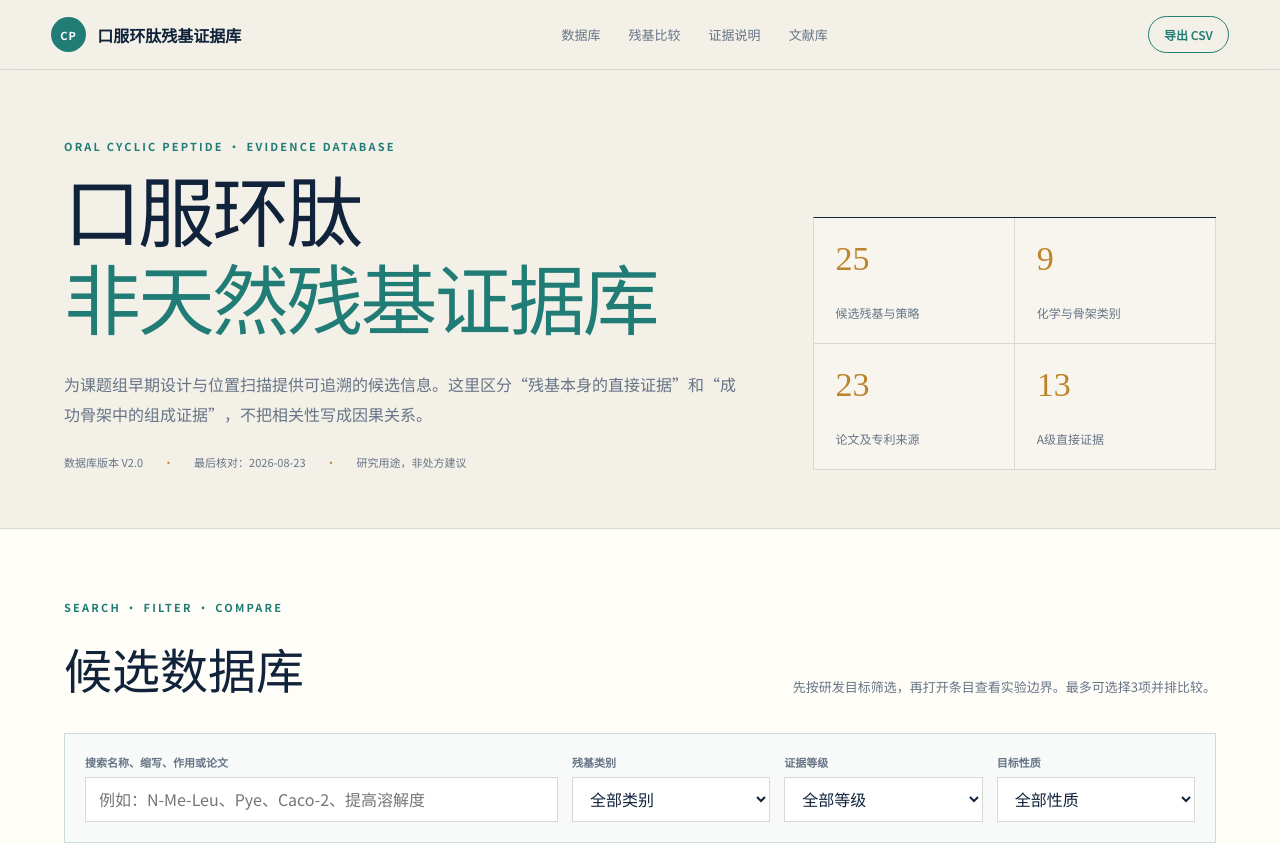
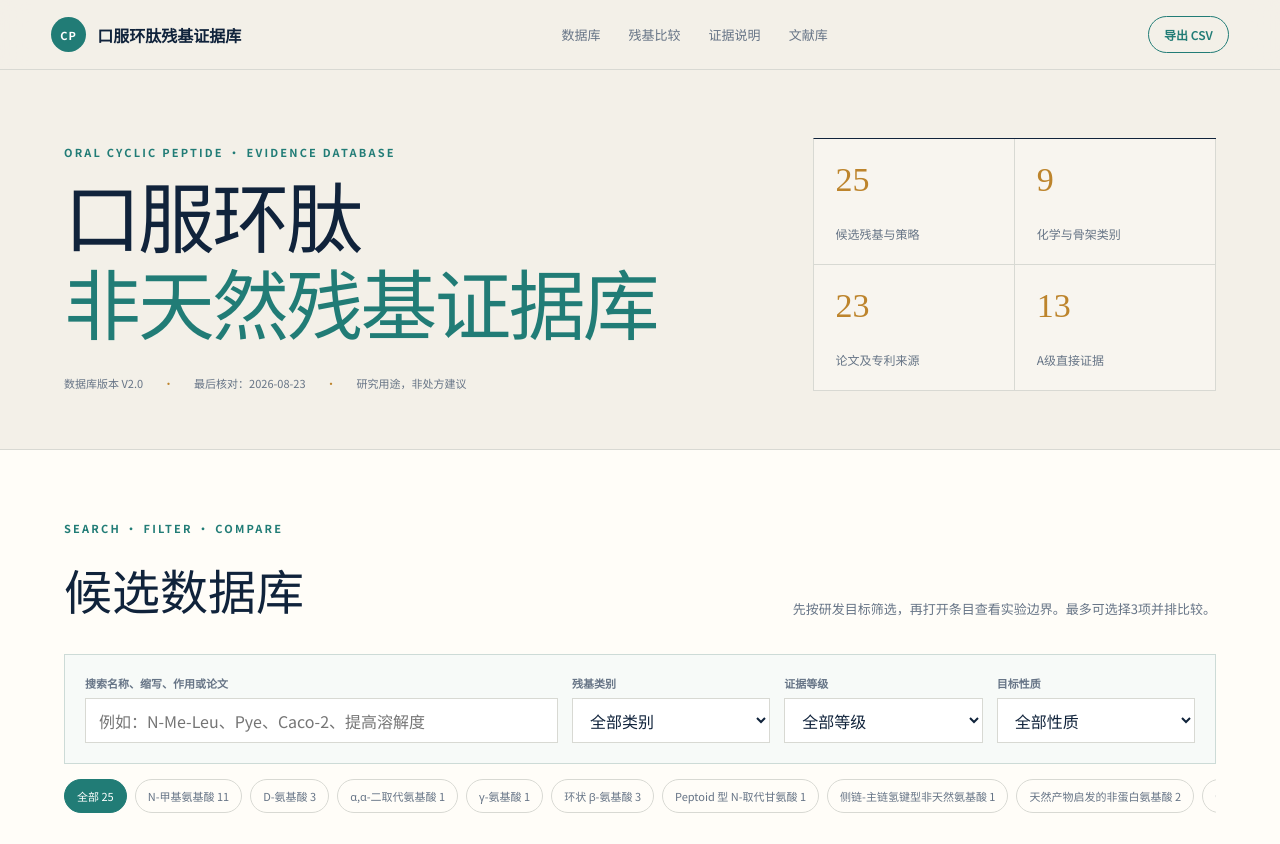
Before and after one commit to 1289850360/oral-cyclic-peptide-ncaa, a Next.js app: page / in a window 1280 px wide. Shown: the top 844 px of the page. Built offline with nearby package versions, Linux system fonts and the light colour scheme.

Commit message:
Refine database layout and collapse literature library

```diff
--- a/app/globals.css
+++ b/app/globals.css
@@ -59,7 +59,6 @@ h1, h2, h3, h4, p { margin-top: 0; }
 .eyebrow { margin: 0 0 18px; color: var(--teal); font-size: 11px; font-weight: 700; letter-spacing: .2em; }
 h1 { margin-bottom: 22px; font-family: "Noto Serif SC", serif; font-size: clamp(46px, 6vw, 78px); line-height: 1.14; letter-spacing: -.035em; font-weight: 500; }
 h1 em { color: var(--teal); font-style: normal; }
-.lede { max-width: 780px; margin-bottom: 24px; color: var(--muted); font-size: 16px; line-height: 1.9; }
 .version-line { display: flex; flex-wrap: wrap; gap: 8px 20px; color: var(--muted); font-size: 11px; }
 .version-line span + span::before { content: "·"; margin-right: 20px; color: var(--gold); }
 
@@ -135,23 +134,15 @@ h1 em { color: var(--teal); font-style: normal; }
 .comparison-table td { color: #c4ced9; }
 .mini-level { width: 24px; height: 24px; margin-right: 8px; display: inline-grid; place-items: center; border-radius: 50%; color: var(--ink); background: #8dd3cc; font-weight: 700; }
 .clear-comparison { margin-top: 14px; padding: 9px 13px; border: 1px solid #516176; color: #c4ced9; background: transparent; cursor: pointer; }
-.comparison-placeholder { max-width: 1450px; min-height: 170px; margin: 0 auto; padding: 30px; display: flex; align-items: center; gap: 28px; border: 1px solid #34465b; }
-.comparison-placeholder span { color: var(--gold); font-family: "Noto Serif SC", serif; font-size: 42px; }
-.comparison-placeholder p { max-width: 600px; margin: 0; color: #aebaca; line-height: 1.8; }
-
 .evidence-grid { max-width: 1450px; margin: 0 auto; display: grid; grid-template-columns: repeat(4, 1fr); border-top: 1px solid var(--ink); border-left: 1px solid var(--line); }
 .evidence-grid article { min-height: 205px; padding: 23px; border-right: 1px solid var(--line); border-bottom: 1px solid var(--line); }
 .evidence-grid article > span { color: var(--gold); font-family: "Noto Serif SC", serif; font-size: 30px; }
 .evidence-grid h3 { margin: 25px 0 9px; font-size: 15px; }
 .evidence-grid p { margin-bottom: 0; color: var(--muted); font-size: 11px; line-height: 1.8; }
-.old-paper-note { max-width: 1450px; margin: 25px auto 0; padding: 24px; display: grid; grid-template-columns: .65fr 1fr 1.4fr; gap: 28px; align-items: start; border: 1px solid #d7c7a7; background: #fbf7ed; }
-.old-paper-note > strong { color: var(--gold); font-family: "Noto Serif SC", serif; font-size: 19px; line-height: 1.6; }
-.old-paper-note > p { margin: 0; color: var(--muted); font-size: 12px; line-height: 1.85; }
-.old-paper-note > div { display: grid; gap: 7px; }
-.old-paper-note a { padding: 9px 11px; border: 1px solid #e1d7c4; text-decoration: none; font-size: 10px; }
-.old-paper-note a:hover { border-color: var(--gold); }
-.old-paper-note small { margin-top: 3px; display: block; color: var(--muted); line-height: 1.5; }
-
+.literature-heading { margin-bottom: 0; }
+.literature-toggle { min-width: 190px; padding: 13px 16px; display: flex; justify-content: space-between; align-items: center; gap: 26px; border: 1px solid #516176; color: #d6dee7; background: transparent; cursor: pointer; font-size: 12px; }
+.literature-toggle:hover { border-color: #8dd3cc; color: #8dd3cc; }
+.literature-toggle b { color: #8dd3cc; font-size: 20px; font-weight: 400; line-height: 1; }
 .literature-list { max-width: 1450px; margin: 0 auto; border-top: 1px solid #617085; }
 .literature-list a { padding: 17px 8px; display: grid; grid-template-columns: 42px minmax(260px, 1.3fr) minmax(160px, .7fr) 55px 20px; gap: 15px; align-items: center; border-bottom: 1px solid #34465b; text-decoration: none; }
 .literature-list a:hover { background: #172c45; }
@@ -173,8 +164,6 @@ footer p { max-width: 720px; margin: 0; line-height: 1.7; text-align: right; }
   .stats-grid { max-width: 700px; }
   .filter-panel { grid-template-columns: 1fr 1fr; }
   .search-field { grid-column: 1 / 3; }
-  .old-paper-note { grid-template-columns: 1fr 1.5fr; }
-  .old-paper-note > div { grid-column: 1 / 3; }
 }
 
 @media (max-width: 760px) {
@@ -184,7 +173,6 @@ footer p { max-width: 720px; margin: 0; line-height: 1.7; text-align: right; }
   .brand-mark { width: 31px; height: 31px; }
   .dashboard-intro { padding: 46px 20px 42px; }
   h1 { font-size: 40px; }
-  .lede { font-size: 14px; }
   .version-line { display: grid; gap: 4px; }
   .version-line span + span::before { display: none; }
   .stats-grid div { min-height: 105px; padding: 17px; }
@@ -199,8 +187,7 @@ footer p { max-width: 720px; margin: 0; line-height: 1.7; text-align: right; }
   .record-details { margin: 18px -19px -19px; padding: 19px; }
   .record-sources { grid-template-columns: 1fr; }
   .evidence-grid { grid-template-columns: 1fr 1fr; }
-  .old-paper-note { display: block; }
-  .old-paper-note > p { margin: 14px 0 18px; }
+  .literature-toggle { width: 100%; margin-top: 22px; }
   .literature-list a { grid-template-columns: 34px 1fr 30px; }
   .literature-list small, .literature-list em { display: none; }
   footer { display: block; }
--- a/app/page.tsx
+++ b/app/page.tsx
@@ -69,6 +69,7 @@ export default function Home() {
   const [property, setProperty] = useState("all");
   const [openRecords, setOpenRecords] = useState<string[]>([]);
   const [selected, setSelected] = useState<string[]>([]);
+  const [literatureOpen, setLiteratureOpen] = useState(false);
 
   const papers = useMemo(() => {
     const sourceMap = new Map<string, { paper: string; href: string; level: EvidenceLevel; residue: string }>();
@@ -90,6 +91,16 @@ export default function Home() {
         && (!propertyConfig || propertyConfig.keywords.length === 0 || propertyConfig.keywords.some((keyword) => record.effect.includes(keyword)));
     });
   }, [query, category, evidence, property]);
+
+  const literatureSources = useMemo(() => [
+    ...papers,
+    ...modernCyclosporineSources.map((source) => ({
+      paper: source.paper,
+      href: source.href,
+      level: "临床骨架" as EvidenceLevel,
+      residue: "环孢素整体机制",
+    })),
+  ], [papers]);
 
   const selectedRecords = selected.map((id) => allRecords.find((record) => record.id === id)).filter((record): record is DatabaseRecord => Boolean(record));
   const toggleDetails = (id: string) => setOpenRecords((current) => current.includes(id) ? current.filter((item) => item !== id) : [...current, id]);
@@ -116,12 +127,11 @@ export default function Home() {
         <div className="intro-copy">
           <p className="eyebrow">ORAL CYCLIC PEPTIDE · EVIDENCE DATABASE</p>
           <h1>口服环肽<br /><em>非天然残基证据库</em></h1>
-          <p className="lede">为课题组早期设计与位置扫描提供可追溯的候选信息。这里区分“残基本身的直接证据”和“成功骨架中的组成证据”，不把相关性写成因果关系。</p>
           <div className="version-line"><span>数据库版本 V2.0</span><span>最后核对：2026-08-23</span><span>研究用途，非处方建议</span></div>
         </div>
         <div className="stats-grid" aria-label="数据库概况">
           <div><strong>{allRecords.length}</strong><span>候选残基与策略</span></div><div><strong>{groups.length}</strong><span>化学与骨架类别</span></div>
-          <div><strong>{papers.length + modernCyclosporineSources.length}</strong><span>论文及专利来源</span></div><div><strong>{allRecords.filter((item) => evidenceMeta[item.level].code === "A").length}</strong><span>A级直接证据</span></div>
+          <div><strong>{literatureSources.length}</strong><span>论文及专利来源</span></div><div><strong>{allRecords.filter((item) => evidenceMeta[item.level].code === "A").length}</strong><span>A级直接证据</span></div>
         </div>
       </section>
 
@@ -159,18 +169,17 @@ export default function Home() {
         {selectedRecords.length ? <div className="comparison-table-wrap"><table className="comparison-table"><thead><tr><th>比较项目</th>{selectedRecords.map((record) => <th key={record.id}>{record.name}<small>{record.english}</small></th>)}</tr></thead><tbody>
           <tr><th>类别</th>{selectedRecords.map((record) => <td key={record.id}>{record.category}</td>)}</tr><tr><th>证据</th>{selectedRecords.map((record) => <td key={record.id}><span className="mini-level">{evidenceMeta[record.level].code}</span>{evidenceMeta[record.level].label}</td>)}</tr>
           <tr><th>设计定位</th>{selectedRecords.map((record) => <td key={record.id}>{insights[record.english]?.takeaway}</td>)}</tr><tr><th>性质变化</th>{selectedRecords.map((record) => <td key={record.id}>{effectParts(record.effect).slice(0, 4).join("；")}</td>)}</tr><tr><th>主要限制</th>{selectedRecords.map((record) => <td key={record.id}>{insights[record.english]?.caution}</td>)}</tr>
-        </tbody></table><button className="clear-comparison" onClick={() => setSelected([])}>清空比较</button></div> : <div className="comparison-placeholder"><span>01</span><p>先从目标性质出发筛选，再选择候选进行比较。不要只按“是否提高渗透性”做单一判断。</p></div>}
+        </tbody></table><button className="clear-comparison" onClick={() => setSelected([])}>清空比较</button></div> : null}
       </section>
 
       <section className="evidence-section" id="evidence-guide" aria-labelledby="evidence-title">
         <div className="section-heading"><div><p className="eyebrow">EVIDENCE FRAMEWORK</p><h2 id="evidence-title">证据怎么读</h2></div><p>等级代表结论与“单个残基”的距离，不是对论文质量的简单打分。</p></div>
         <div className="evidence-grid">{(["直接证据", "骨架证据", "临床骨架", "专利证据"] as EvidenceLevel[]).map((level) => { const meta = evidenceMeta[level]; return <article key={level}><span>{meta.code}</span><h3>{meta.label}</h3><p>{meta.description}</p></article>; })}</div>
-        <div className="old-paper-note"><strong>为什么数据库仍保留1985年的论文？</strong><p>经典论文可用于确认环孢素的残基组成、构象和早期构效关系，但不会被当作现代单点渗透性实验。数据库另外补入2018—2025年的研究，用来支持环孢素整体的构象柔性与膜渗透机制。</p><div>{modernCyclosporineSources.map((source) => <a href={source.href} target="_blank" rel="noreferrer" key={source.href}>{source.paper}<small>{source.note}</small></a>)}</div></div>
       </section>
 
       <section className="literature-section" id="literature" aria-labelledby="literature-title">
-        <div className="section-heading light"><div><p className="eyebrow">PAPERS · PATENTS · PROVENANCE</p><h2 id="literature-title">文献与专利库</h2></div><p>每条记录链接原始论文、PubMed、DOI或Google Patents，便于继续核对实验条件。</p></div>
-        <div className="literature-list">{papers.map((source, index) => <a href={source.href} target="_blank" rel="noreferrer" key={source.href}><span>{String(index + 1).padStart(2, "0")}</span><strong>{source.paper}</strong><small>{source.residue}</small><em>{evidenceMeta[source.level].code}级</em><b>↗</b></a>)}</div>
+        <div className="section-heading light literature-heading"><div><p className="eyebrow">PAPERS · PATENTS · PROVENANCE</p><h2 id="literature-title">文献与专利库</h2></div><button className="literature-toggle" onClick={() => setLiteratureOpen((current) => !current)} aria-expanded={literatureOpen} aria-controls="literature-list"><span>{literatureOpen ? "收起文献" : `展开文献（${literatureSources.length}）`}</span><b>{literatureOpen ? "−" : "+"}</b></button></div>
+        {literatureOpen && <div className="literature-list" id="literature-list">{literatureSources.map((source, index) => <a href={source.href} target="_blank" rel="noreferrer" key={source.href}><span>{String(index + 1).padStart(2, "0")}</span><strong>{source.paper}</strong><small>{source.residue}</small><em>{evidenceMeta[source.level].code}级</em><b>↗</b></a>)}</div>}
       </section>
 
       <footer><div><strong>口服环肽非天然残基证据库</strong><span>Version 2.0 · Evidence-curated research database</span></div><p>用于候选生成与实验讨论。任何替换都应保留母体环肽对照，并同步评估活性、PAMPA/Caco-2、溶解度及胃肠/代谢稳定性。</p></footer>
```
